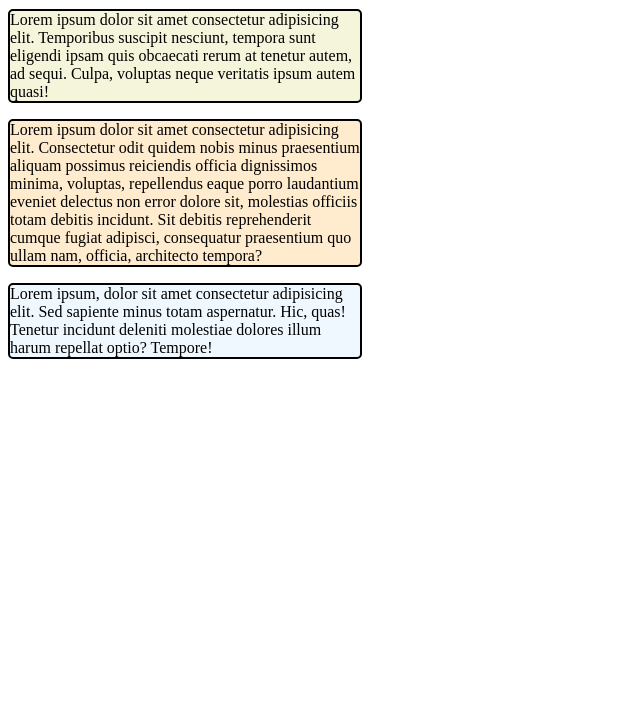
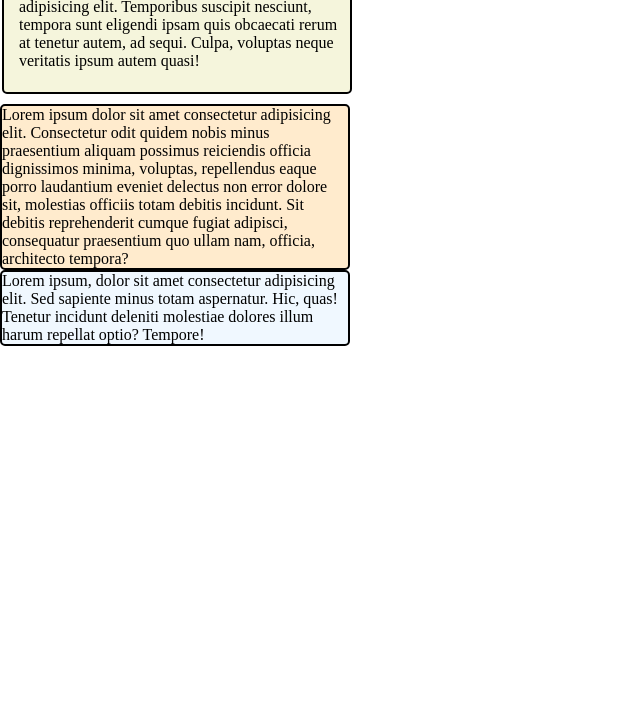
Before and after one commit to angrycoder009/css-advance-mastery, a plain HTML site: page basic/Box-Model/box-model.html in a window 1280 px wide. Shown: the part 75-800 px from the top of the page, without its empty margins (0-640 px from the left). Drawn offline with Linux system fonts and the light colour scheme.

Commit message:
box model complete

```diff
--- a/basic/Box-Model/box-model.html
+++ b/basic/Box-Model/box-model.html
@@ -5,6 +5,11 @@
     <meta name="viewport" content="width=device-width, initial-scale=1.0">
     <title>Document</title>
     <style>
+        *{
+            margin :0;
+            padding :0;
+            box-sizing:border-box ;
+        }
         h1{
             background-color: aquamarine;
             /* border: solid;
@@ -21,6 +26,11 @@
             border: solid black 2px;
             border-radius:5px ;
             width: 350px;
+            /* padding: 90px;
+            margin: 50px; */
+
+            padding: 12px 10px 22px 15px ;
+            margin: 0px  0px 10px 2px;
         }
         .secPara{
             background-color: blanchedalmond;
```
